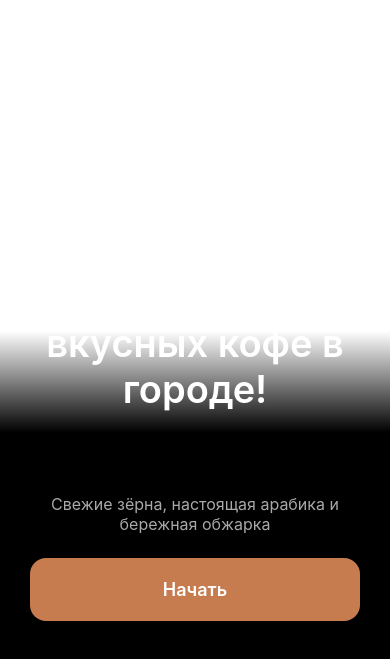
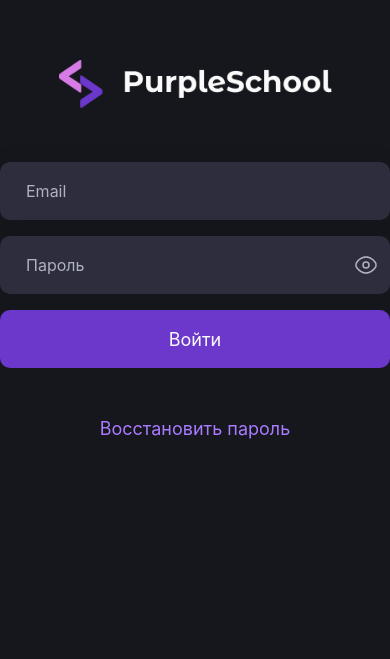
Before and after one commit to Muxac02/Native-app, a React Native app: screen / in a window 390 px wide. Shown: the part 175-834 px from the top of the page. Built offline with nearby package versions, Linux system fonts and the light colour scheme.

Commit message:
refactor: using components and design system
- Сделал компоненты для кнопки и поля ввода
- Добавил пакет для svg и 2 svg иконки
- Добавил токены дизайн системы и применил их везде

```diff
--- a/App.tsx
+++ b/App.tsx
@@ -1,41 +1,27 @@
 import { StatusBar } from "expo-status-bar";
-import {
-  Button,
-  SafeAreaView,
-  StyleSheet,
-  Text,
-  TextInput,
-  TouchableHighlight,
-  View,
-} from "react-native";
+import { Image, SafeAreaView, StyleSheet, Text, View } from "react-native";
+import { Input } from "./shared/Input/Input";
+import { Colors, Gaps, Radius, Typography } from "./shared/tokens";
+import Button from "./shared/Button/Button";
 
 export default function App() {
   return (
     <SafeAreaView style={styles.container}>
+      <StatusBar style="light" />
       <View style={styles.content}>
-        <Text style={styles.topText}>PurpleSchool</Text>
+        <Image
+          source={require("./assets/logo.png")}
+          style={styles.logo}
+          resizeMode="contain"
+        />
         <View style={styles.form}>
-          <TextInput
-            style={styles.textInput}
-            placeholderTextColor={"#AFB2BF"}
-            placeholder="Email"
-          />
-          <TextInput
-            style={styles.textInput}
-            placeholderTextColor={"#AFB2BF"}
-            placeholder="Пароль"
-          />
-          <TouchableHighlight
-            onPress={() => {}}
-            underlayColor={"#452481"}
-            style={styles.button}
-          >
-            <View>
-              <Text style={styles.buttonText}>Войти</Text>
-            </View>
-          </TouchableHighlight>
+          <Input placeholder="Email" />
+          <Input placeholder="Пароль" isPassword={true} />
+          <Button title="Войти" onPress={() => {}} />
         </View>
-        <Text style={styles.link}>Восстановить пароль</Text>
+        <View>
+          <Text style={styles.link}>Восстановить пароль</Text>
+        </View>
       </View>
     </SafeAreaView>
   );
@@ -45,57 +31,22 @@ const styles = StyleSheet.create({
   container: {
     flex: 1,
     justifyContent: "center",
-    alignContent: "center",
-    backgroundColor: "#16171D",
+    backgroundColor: Colors.black,
+    padding: 55,
   },
   content: {
-    marginHorizontal: 55,
+    alignItems: "center",
+    gap: Gaps.g50,
   },
   form: {
-    gap: 16,
-    marginBottom: 50,
+    gap: Gaps.g16,
+    alignSelf: "stretch",
   },
-  topText: {
-    textAlign: "center",
-    fontSize: 18,
-    fontWeight: "bold",
-    color: "#fafafa",
-    marginBottom: 50,
-  },
-  textInput: {
-    height: 58,
-    paddingLeft: 26,
-    borderRadius: 10,
-    backgroundColor: "#2E2D3D",
-    fontSize: 16,
-    shadowColor: "rgba(0, 0, 0, 0.04)",
-    shadowOffset: {
-      width: 0,
-      height: 0,
-    },
-    shadowRadius: 32,
-    shadowOpacity: 1,
-  },
-  button: {
-    height: 58,
-    backgroundColor: "#6C38CC",
-    borderRadius: 10,
-    alignItems: "center",
-    justifyContent: "center",
-  },
-  buttonText: {
-    fontFamily: "Fira Sans",
-    fontSize: 18,
-    fontWeight: "400",
-    fontStyle: "normal",
-    color: "#fafafa",
+  logo: {
+    width: "70%",
   },
   link: {
-    textAlign: "center",
-    color: "#A97BFF",
-    fontFamily: "Fira Sans",
-    fontSize: 18,
-    fontWeight: "400",
-    fontStyle: "normal",
+    color: Colors.links,
+    ...Typography.body18,
   },
 });
--- /dev/null
+++ b/assets/icons/eye-closed.tsx
@@ -0,0 +1,11 @@
+import * as React from "react";
+import Svg, { Path } from "react-native-svg";
+const EyeClosedIcon = () => (
+  <Svg width={24} height={24} fill="none">
+    <Path
+      fill="#AFB2BF"
+      d="M2.69 6.705a.75.75 0 0 0-1.38.59l1.38-.59Zm12.897 6.624-.274-.698.274.698Zm-6.546.409a.75.75 0 1 0-1.257-.818l1.257.818Zm-2.67 1.353a.75.75 0 1 0 1.258.818l-1.258-.818ZM22.69 7.295a.75.75 0 0 0-1.378-.59l1.378.59ZM19 11.13l-.513-.547.513.547Zm.97 2.03a.75.75 0 1 0 1.06-1.06l-1.06 1.06ZM11.25 16.5a.75.75 0 0 0 1.5 0h-1.5Zm5.121-.591a.75.75 0 1 0 1.258-.818l-1.258.818Zm-10.84-4.25A.75.75 0 0 0 4.47 10.6l1.06 1.06Zm-2.561.44a.75.75 0 0 0 1.06 1.06L2.97 12.1ZM12 13.25c-3.224 0-5.539-1.605-7.075-3.26a13.637 13.637 0 0 1-1.702-2.28 11.707 11.707 0 0 1-.507-.946 3.903 3.903 0 0 1-.022-.049l-.004-.01-.001-.001L2 7a76 76 0 0 0-.69.296h.001l.001.003.003.006a3.837 3.837 0 0 0 .04.088 13.202 13.202 0 0 0 .58 1.084c.41.69 1.034 1.61 1.89 2.533C5.54 12.855 8.224 14.75 12 14.75v-1.5Zm3.313-.62c-.97.383-2.071.62-3.313.62v1.5c1.438 0 2.725-.276 3.862-.723l-.55-1.396Zm-7.529.29L6.371 15.09l1.258.818 1.412-2.171-1.257-.818ZM22 7l-.69-.296h.001v.002l-.007.013a8.017 8.017 0 0 1-.151.313 13.298 13.298 0 0 1-2.666 3.55l1.026 1.094a14.802 14.802 0 0 0 3.122-4.26l.039-.085.01-.024.004-.007v-.003h.001v-.001L22 7Zm-3.513 3.582c-.86.806-1.913 1.552-3.174 2.049l.549 1.396c1.473-.58 2.685-1.444 3.651-2.351l-1.026-1.094Zm-.017 1.077 1.5 1.5 1.06-1.06-1.5-1.5-1.06 1.06ZM11.25 14v2.5h1.5V14h-1.5Zm3.709-.262 1.412 2.171 1.258-.818-1.413-2.171-1.257.818Zm-10.49-3.14-1.5 1.5L4.03 13.16l1.5-1.5-1.06-1.06Z"
+    />
+  </Svg>
+);
+export default EyeClosedIcon;
--- /dev/null
+++ b/assets/icons/eye-opened.tsx
@@ -0,0 +1,19 @@
+import * as React from "react";
+import Svg, { Path } from "react-native-svg";
+const EyeOpenedIcon = () => (
+  <Svg width={24} height={24} fill="none">
+    <Path
+      fill="#AFB2BF"
+      fillRule="evenodd"
+      d="M12 8.25a3.75 3.75 0 1 0 0 7.5 3.75 3.75 0 0 0 0-7.5ZM9.75 12a2.25 2.25 0 1 1 4.5 0 2.25 2.25 0 0 1-4.5 0Z"
+      clipRule="evenodd"
+    />
+    <Path
+      fill="#AFB2BF"
+      fillRule="evenodd"
+      d="M12 3.25c-4.514 0-7.555 2.704-9.32 4.997l-.031.041c-.4.519-.767.996-1.016 1.56-.267.605-.383 1.264-.383 2.152 0 .888.116 1.547.383 2.152.25.564.617 1.042 1.016 1.56l.032.041C4.445 18.046 7.486 20.75 12 20.75c4.514 0 7.555-2.704 9.32-4.997l.031-.041c.4-.518.767-.996 1.016-1.56.267-.605.383-1.264.383-2.152 0-.888-.116-1.547-.383-2.152-.25-.564-.617-1.041-1.016-1.56l-.032-.041C19.555 5.954 16.514 3.25 12 3.25ZM3.87 9.162C5.498 7.045 8.15 4.75 12 4.75c3.85 0 6.501 2.295 8.13 4.412.44.57.696.91.865 1.292.158.358.255.795.255 1.546s-.097 1.188-.255 1.546c-.169.382-.426.722-.864 1.292C18.5 16.955 15.85 19.25 12 19.25c-3.85 0-6.501-2.295-8.13-4.412-.44-.57-.696-.91-.865-1.292-.158-.358-.255-.795-.255-1.546s.097-1.188.255-1.546c.169-.382.426-.722.864-1.292Z"
+      clipRule="evenodd"
+    />
+  </Svg>
+);
+export default EyeOpenedIcon;
--- a/index.ts
+++ b/index.ts
@@ -6,4 +6,4 @@ import App2 from "./index.tsx";
 // registerRootComponent calls AppRegistry.registerComponent('main', () => App);
 // It also ensures that whether you load the app in Expo Go or in a native build,
 // the environment is set up appropriately
-registerRootComponent(App2);
+registerRootComponent(App);
--- a/index.tsx
+++ /dev/null
@@ -1,77 +0,0 @@
-import {
-  SafeAreaView,
-  StyleSheet,
-  Text,
-  TouchableHighlight,
-  View,
-} from "react-native";
-import { LinearGradient } from "expo-linear-gradient";
-
-export default function App2() {
-  return (
-    <SafeAreaView style={styles.container}>
-      <LinearGradient
-        colors={["transparent", "rgba(0,0,0,1)"]}
-        locations={[0, 0.3]}
-        style={styles.background}
-      />
-      <View style={styles.content}>
-        <Text style={styles.title}>Одно из самых вкусных кофе в городе!</Text>
-        <Text style={styles.subtitle}>
-          Свежие зёрна, настоящая арабика и бережная обжарка
-        </Text>
-        <TouchableHighlight
-          style={styles.button}
-          onPress={() => {}}
-          underlayColor={"#A76237"}
-        >
-          <Text style={styles.buttonText}>Начать</Text>
-        </TouchableHighlight>
-      </View>
-    </SafeAreaView>
-  );
-}
-
-const styles = StyleSheet.create({
-  container: {
-    flex: 1,
-    justifyContent: "flex-end",
-    alignContent: "center",
-  },
-  content: {
-    marginHorizontal: 30,
-    marginBottom: 48,
-  },
-  background: {
-    position: "absolute",
-    left: 0,
-    right: 0,
-    top: "60%",
-    bottom: 0,
-  },
-  title: {
-    fontSize: 38,
-    textAlign: "center",
-    fontWeight: 600,
-    color: "#fff",
-    marginBottom: 82,
-  },
-  subtitle: {
-    fontSize: 16,
-    textAlign: "center",
-    color: "#A9A9A9",
-    fontWeight: "regular",
-    marginBottom: 24,
-  },
-  button: {
-    backgroundColor: "#C67C4E",
-    borderRadius: 16,
-    padding: 21,
-  },
-  buttonText: {
-    fontSize: 18,
-    fontWeight: 600,
-    color: "#fff",
-    textAlign: "center",
-  },
-});
--- a/package.json
+++ b/package.json
@@ -13,7 +13,8 @@
     "expo-status-bar": "~2.2.3",
     "react": "19.0.0",
     "react-native": "0.79.5",
-    "expo-linear-gradient": "~14.1.5"
+    "expo-linear-gradient": "~14.1.5",
+    "react-native-svg": "15.11.2"
   },
   "devDependencies": {
     "@babel/core": "^7.25.2",
--- /dev/null
+++ b/shared/Button/Button.tsx
@@ -0,0 +1,42 @@
+import React from "react";
+import {
+  View,
+  Text,
+  PressableProps,
+  StyleSheet,
+  Pressable,
+} from "react-native";
+import {} from "react-native";
+import { Colors, Radius, Typography } from "../tokens";
+
+export default function Button({
+  title,
+  ...props
+}: PressableProps & { title: string }) {
+  return (
+    <Pressable {...props}>
+      {({ pressed }) => (
+        <View style={[styles.button, pressed && styles.active]}>
+          <Text style={styles.text}>{title}</Text>
+        </View>
+      )}
+    </Pressable>
+  );
+}
+
+const styles = StyleSheet.create({
+  button: {
+    height: 58,
+    backgroundColor: Colors.primary,
+    borderRadius: Radius.r10,
+    alignItems: "center",
+    justifyContent: "center",
+  },
+  active: {
+    backgroundColor: Colors.primaryHover,
+  },
+  text: {
+    ...Typography.btn,
+    color: Colors.white,
+  },
+});
--- /dev/null
+++ b/shared/Input/Input.tsx
@@ -0,0 +1,58 @@
+import {
+  TextInput,
+  StyleSheet,
+  TextInputProps,
+  Pressable,
+  View,
+} from "react-native";
+import { Colors, Radius } from "../tokens";
+import EyeOpenedIcon from "../../assets/icons/eye-opened";
+import EyeClosedIcon from "../../assets/icons/eye-closed";
+import { useState } from "react";
+
+export function Input(props: TextInputProps & { isPassword?: boolean }) {
+  const [showPassword, setShowPassword] = useState<boolean>(false);
+
+  return (
+    <View>
+      <TextInput
+        style={styles.textInput}
+        secureTextEntry={props.isPassword && !showPassword}
+        placeholderTextColor={Colors.gray}
+        {...props}
+      />
+      {props.isPassword && (
+        <Pressable
+          style={styles.showIcon}
+          onPress={() => setShowPassword((state) => !state)}
+        >
+          {showPassword ? <EyeClosedIcon /> : <EyeOpenedIcon />}
+        </Pressable>
+      )}
+    </View>
+  );
+}
+
+const styles = StyleSheet.create({
+  textInput: {
+    height: 58,
+    paddingHorizontal: 26,
+    paddingRight: 26 + 16,
+    borderRadius: Radius.r10,
+    color: Colors.gray,
+    backgroundColor: Colors.violetDark,
+    fontSize: 16,
+    shadowColor: "rgba(0, 0, 0, 0.04)",
+    shadowOffset: {
+      width: 0,
+      height: 0,
+    },
+    shadowRadius: 32,
+    shadowOpacity: 1,
+  },
+  showIcon: {
+    position: "absolute",
+    right: 12,
+    top: 58 / 2 - 24 / 2,
+  },
+});
--- /dev/null
+++ b/shared/tokens.ts
@@ -0,0 +1,37 @@
+import { TextStyle } from "react-native";
+
+export const Colors = {
+  black: "#16171D",
+  primary: "#6C38CC",
+  primaryHover: "#452481",
+  links: "#A97BFF",
+  red: "#CC384E",
+  violet: "#6C38CC",
+  violetDark: "#2E2D3D",
+  gray: "#AFB2BF",
+  white: "#FAFAFA",
+};
+
+export const Gaps = {
+  g16: 16,
+  g50: 50,
+};
+
+export const Radius = {
+  r10: 10,
+};
+
+export const Typography = {
+  btn: {
+    fontSize: 18,
+    fontWeight: "400",
+    fontStyle: "normal",
+    textAlign: "center",
+  } as TextStyle,
+  body18: {
+    fontSize: 18,
+    fontWeight: "400",
+    fontStyle: "normal",
+    textAlign: "center",
+  } as TextStyle,
+};
```
Also changed, not shown: assets/logo.png (added), 1 other file (tests, documents, lock files or other folders).
